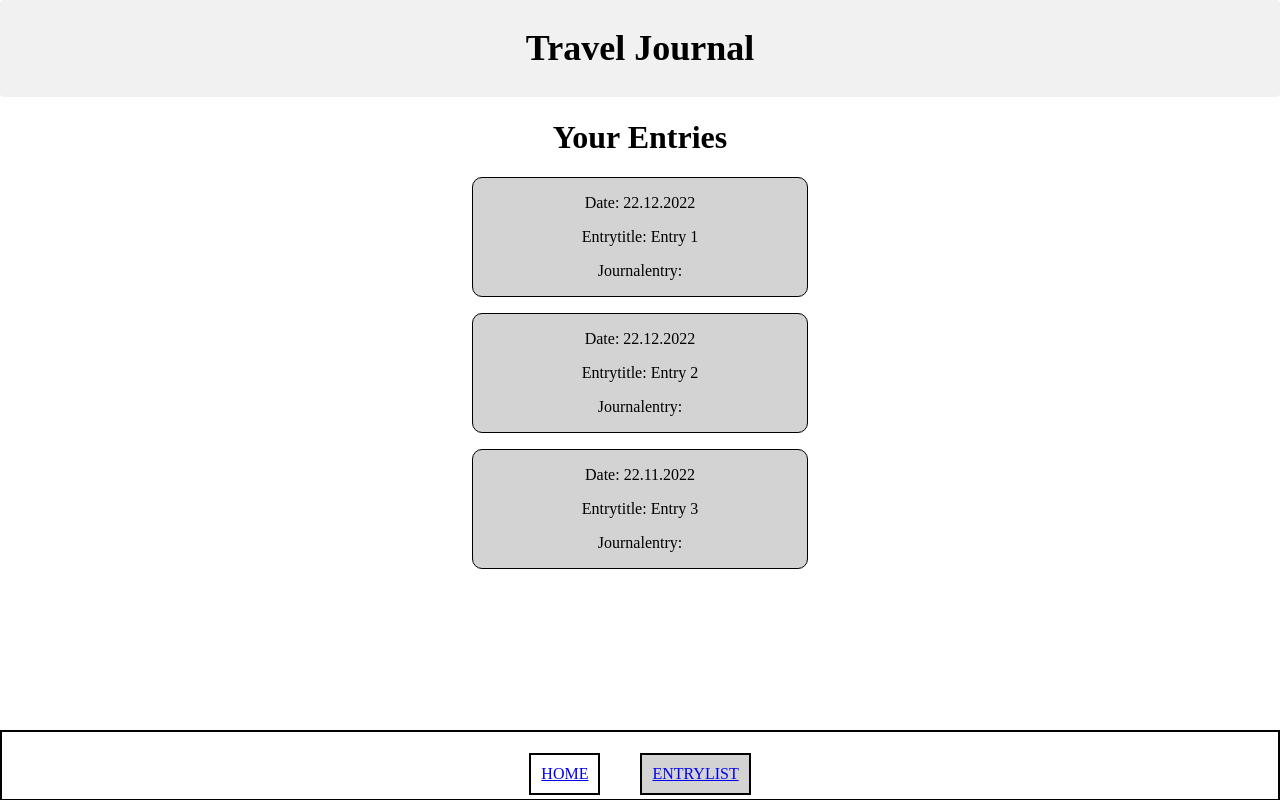
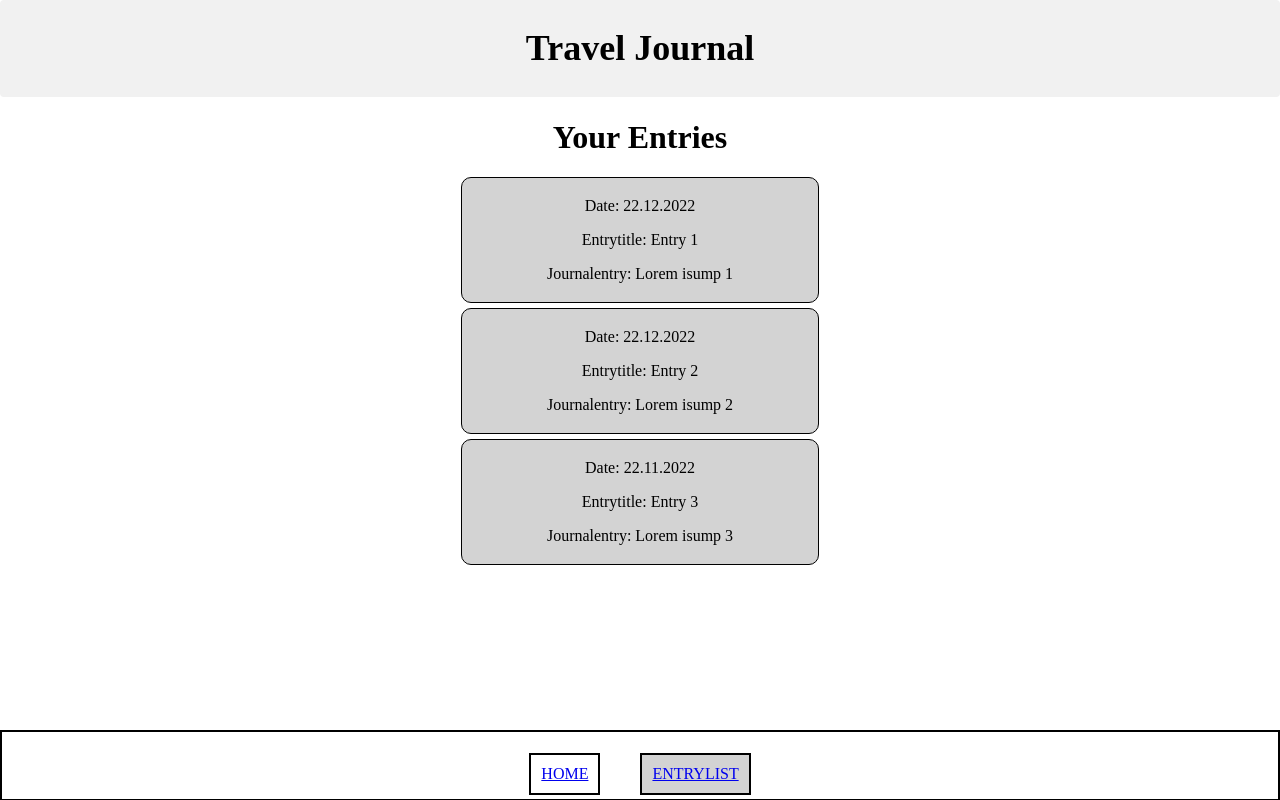
Before and after one commit to IrisHerholz/capstone-project, a Next.js app: page /EntryListPage in a window 1280 px wide. Built offline with nearby package versions, Linux system fonts and the light colour scheme.

Commit message:
changed pattern, styling

```diff
--- a/components/Header/index.js
+++ b/components/Header/index.js
@@ -12,13 +12,11 @@ export default function Header() {
 
 export const StyledHeader = styled.header`
   padding: 12px;
-  overflow: hidden;
   background-color: #f1f1f1;
   position: relative;
   text-align: center;
   color: black;
-  text-decoration: none;
-  font-size: 18px;
+  font-size: 1.125em;
   line-height: 25px;
   border-radius: 4px;
 `;
--- a/components/JournalEntryList/index.js
+++ b/components/JournalEntryList/index.js
@@ -10,7 +10,7 @@ export default function JournalEntryList() {
           <ListItem key={title.id}>
             <p>Date: {title.date}</p>
             <p>Entrytitle: {title.entryTitle} </p>
-            <p>Journalentry: {title.name}</p>
+            <p>Journalentry: {title.entry}</p>
           </ListItem>
         ))}
       </EntryList>
@@ -31,8 +31,8 @@ const ListItem = styled.li`
   background: lightgray;
   border: 1px solid black;
   border-radius: 10px;
-  margin: 1em;
-  padding: 0, 5em;
+  margin: 5px;
+  padding: 3px;
 `;
 const EntryList = styled.ul`
   max-width: 368px;
--- a/styles.js
+++ b/styles.js
@@ -10,17 +10,11 @@ export default createGlobalStyle`
   body {
     margin: 0;
   }
-
   main {
-    display: flex;
-    flex-direction: row;
-    justify-content: center;
     position: relative;
     top: 5rem;
     margin: 0 auto;
     max-width: 368px;
     padding: 0.5em 1em;
-    text-align: center;
-    color: black;
   }
 `;
```
Also changed, not shown: pages/index.js (+5 -3 lines).
